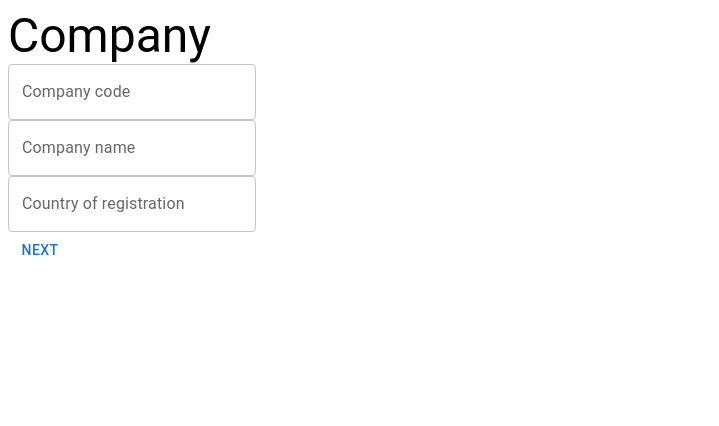
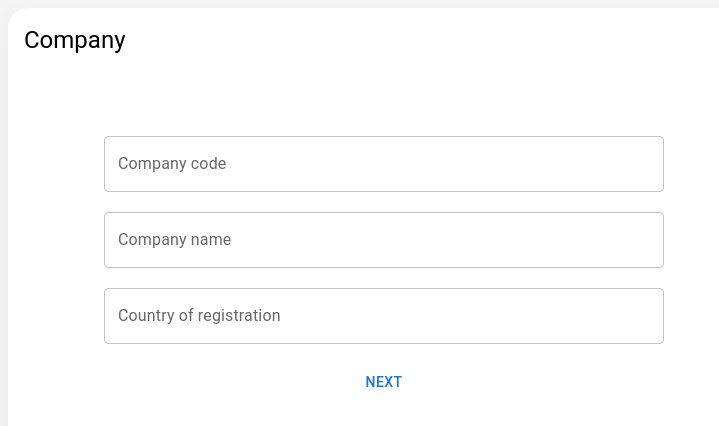
Before and after one commit to AugV/application-form, a React (Create React App) app: page / in a window 1280 px wide. Shown: the top 426 px of the page, without its empty margins (0-719 px from the left). Built offline with nearby package versions, Linux system fonts and the light colour scheme; a web font is replaced by a local one.

Commit message:
some basic styling added

```diff
--- a/src/components/form-generator/form-generator.module.scss
+++ b/src/components/form-generator/form-generator.module.scss
@@ -1,3 +1,4 @@
 .fieldContainer {
     display: block;
+    padding-bottom: 1.25rem;
 }
--- /dev/null
+++ b/src/components/stepper/stepper.module.scss
@@ -0,0 +1,14 @@
+.container {
+  max-width: 45rem;
+  padding: 1rem;
+
+  background-color: white;
+  box-shadow: 0px 10px 40px #eaeaea;
+  border-radius: 1.25rem;
+  opacity: 1;
+}
+
+.contentContainer {
+    text-align: center;
+    padding: 5rem;
+}
--- a/src/components/stepper/stepper.tsx
+++ b/src/components/stepper/stepper.tsx
@@ -1,5 +1,6 @@
 import { Typography } from "@mui/material";
 import { Button } from "../button/button";
+import styles from "./stepper.module.scss";
 
 export type StepModel = {
   heading: string;
@@ -31,17 +32,23 @@ export const Stepper = ({
   const isLastStep = activeStep === stepperModel.length - 1;
 
   return (
-    <>
-      <Typography variant="h3" component="h2">{currentStep.heading}</Typography>
+    <article className={styles.container}>
+      <Typography variant="h5" component="h2">
+        {currentStep.heading}
+      </Typography>
 
+      <section className={styles.contentContainer}>
         <ContentComponent {...contentProps} />
 
+        <nav>
           {!isFirstStep && <Button onClick={backHandler}>Back</Button>}
           {isLastStep ? (
             <Button onClick={submitHandler}>Submit</Button>
           ) : (
             <Button onClick={nextHandler}>Next</Button>
           )}
-    </>
+        </nav>
+      </section>
+    </article>
   );
 };
--- a/src/components/text-field/text-field.tsx
+++ b/src/components/text-field/text-field.tsx
@@ -30,5 +30,5 @@ export const TextField = ({
     dispatch(onChange(event))
   }
 
-  return <MuiTextField label={label} value={value} onChange={handleChange} />;
+  return <MuiTextField label={label} value={value} onChange={handleChange} fullWidth={true}/>;
 };
--- a/src/global.scss
+++ b/src/global.scss
@@ -2,4 +2,5 @@
 @import url("https://rsms.me/inter/inter.css");
 html {
   font-family: "Inter", sans-serif;
+  background-color: #F5F5F5;
 }
```
Also changed, not shown: public/manifest.json. Lines whose indentation alone changed are shown as unchanged.
